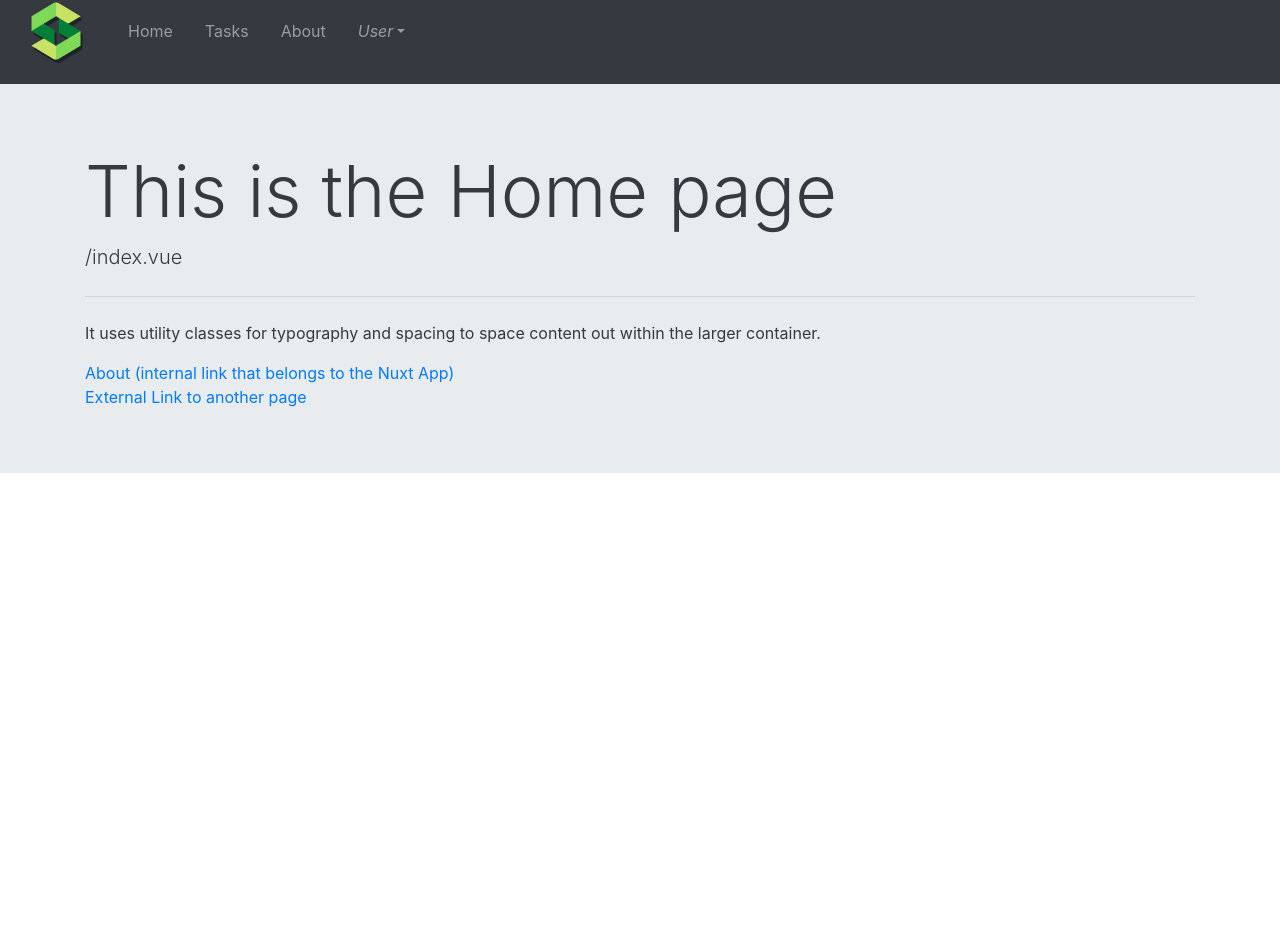
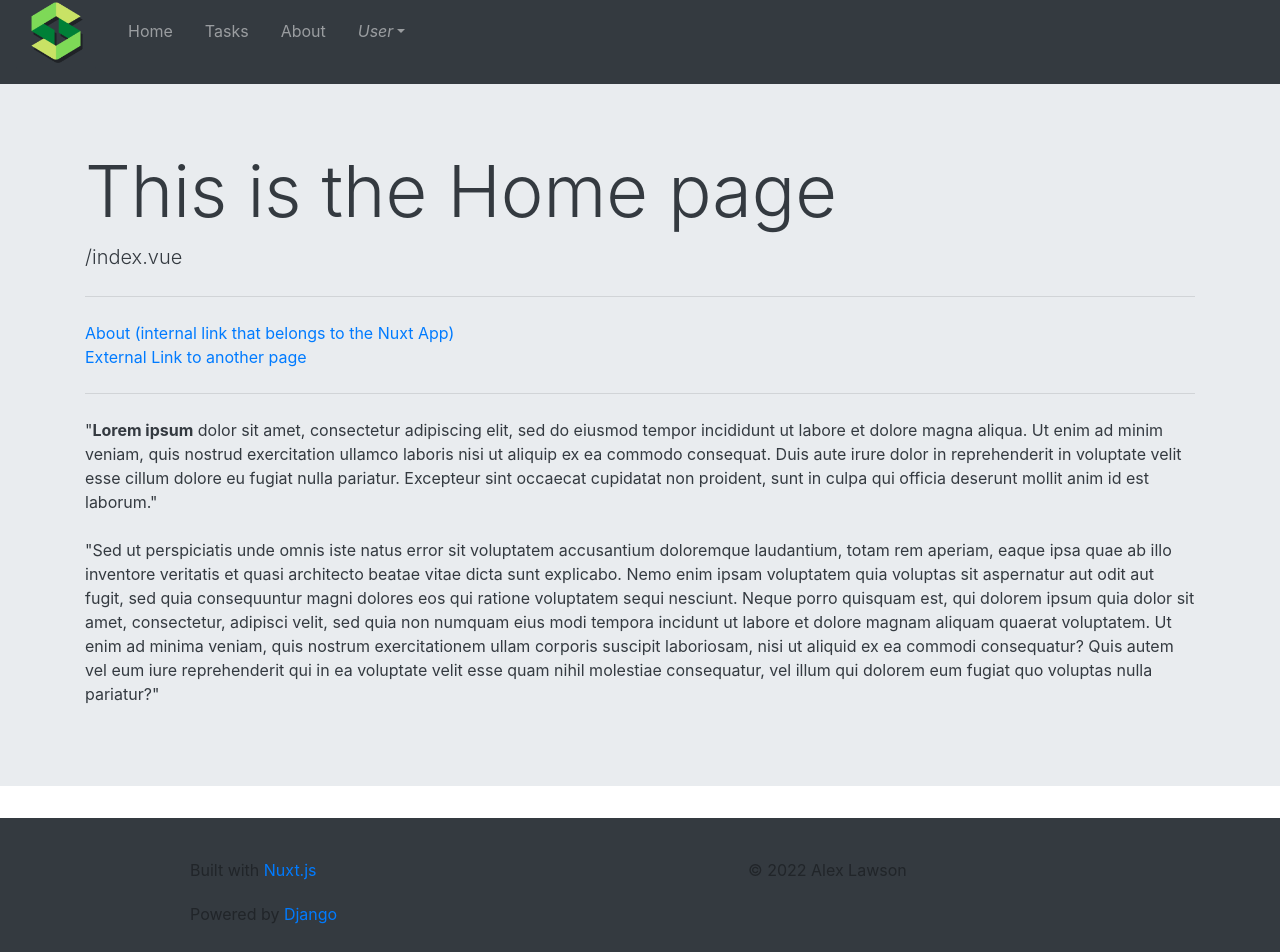
Before and after one commit to aplawson7707/solo-frontend, a Nuxt app: page / in a window 1280 px wide. Shown: the part 22-974 px from the top of the page. Before the commit the page ends 800 px from the top, so only its background shows below. Built offline with nearby package versions, Linux system fonts and the light colour scheme.

Commit message:
Add beginning of simple footer and update home page.

```diff
--- /dev/null
+++ b/components/Footer.vue
@@ -0,0 +1,40 @@
+<template>
+    <footer class="footer">
+        <div class="footer-notes">
+            <div class="col" style="float: left; width: 60%">
+                <div style="margin-bottom: 20px">
+                Built with
+                <a href="https://github.com/nuxt/nuxt.js" target="_blank">
+                    Nuxt.js
+                </a>
+                </div>
+                <div style="margin-bottom: 20px">
+                    Powered by
+                    <a href="https://www.djangoproject.com" target="_blank">
+                        <span class="powered-by">Django</span>
+                    </a>
+                </div>
+            </div>
+            <div class="col" style="float: left; width: 40%">
+                <div style="margin-bottom: 20px">
+                    &copy; {{ new Date().getFullYear() }} Alex Lawson
+                </div>
+            </div>
+            <div class="clearfix"></div>
+        </div>
+    </footer>
+</template>
+
+<style>
+    .footer {
+        background-color: #343a40;
+        width: 100%;
+    }
+    .footer-notes {
+        margin: 0 auto;
+        max-width: 960px;
+        padding: 15px;
+        padding-bottom: 60px;
+        padding-top: 40px;
+    }
+</style>
--- a/layouts/default.vue
+++ b/layouts/default.vue
@@ -2,5 +2,6 @@
   <div>
     <TopNav />
     <Nuxt />
+    <Footer />
   </div>
 </template>
--- a/pages/index.vue
+++ b/pages/index.vue
@@ -9,10 +9,6 @@
 
       <hr class="my-4">
 
-      <p>
-        It uses utility classes for typography and spacing to space content out within the larger
-        container.
-      </p>
       <NuxtLink to="/about">
               About (internal link that belongs to the Nuxt App)
       </NuxtLink>
@@ -20,6 +16,30 @@
       <a href="https://nuxtjs.org">
         External Link to another page
       </a>
+
+      <hr class="my-4">
+
+      <p>
+        "<strong>Lorem ipsum</strong> dolor sit amet, consectetur adipiscing elit, sed do eiusmod
+        tempor incididunt ut labore et dolore magna aliqua. Ut enim ad minim veniam,
+        quis nostrud exercitation ullamco laboris nisi ut aliquip ex ea commodo
+        consequat. Duis aute irure dolor in reprehenderit in voluptate velit esse
+        cillum dolore eu fugiat nulla pariatur. Excepteur sint occaecat cupidatat
+        non proident, sunt in culpa qui officia deserunt mollit anim id est laborum."
+        <br>
+        <br>
+        "Sed ut perspiciatis unde omnis iste natus error sit voluptatem accusantium
+        doloremque laudantium, totam rem aperiam, eaque ipsa quae ab illo inventore veritatis
+        et quasi architecto beatae vitae dicta sunt explicabo. Nemo enim ipsam voluptatem quia
+        voluptas sit aspernatur aut odit aut fugit, sed quia consequuntur magni dolores eos qui
+        ratione voluptatem sequi nesciunt. Neque porro quisquam est, qui dolorem ipsum quia
+        dolor sit amet, consectetur, adipisci velit, sed quia non numquam eius modi tempora
+        incidunt ut labore et dolore magnam aliquam quaerat voluptatem. Ut enim ad minima veniam,
+        quis nostrum exercitationem ullam corporis suscipit laboriosam, nisi ut aliquid ex ea
+        commodi consequatur? Quis autem vel eum iure reprehenderit qui in ea voluptate velit
+        esse quam nihil molestiae consequatur, vel illum qui dolorem eum fugiat quo voluptas
+        nulla pariatur?"
+      </p>
     </b-jumbotron>
   </div>
 </template>
```
